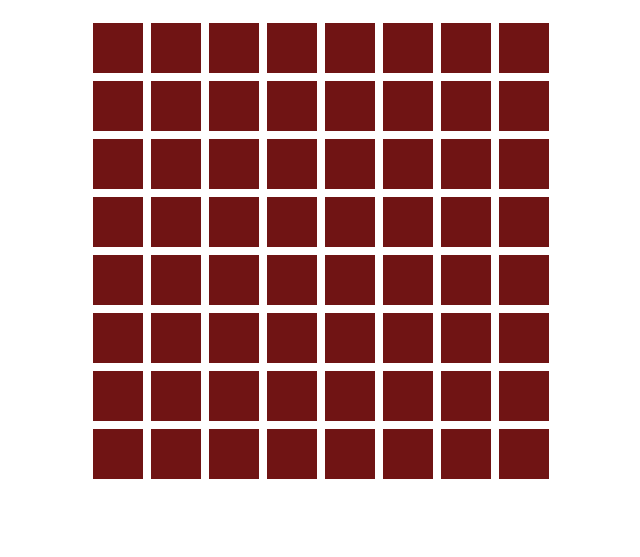
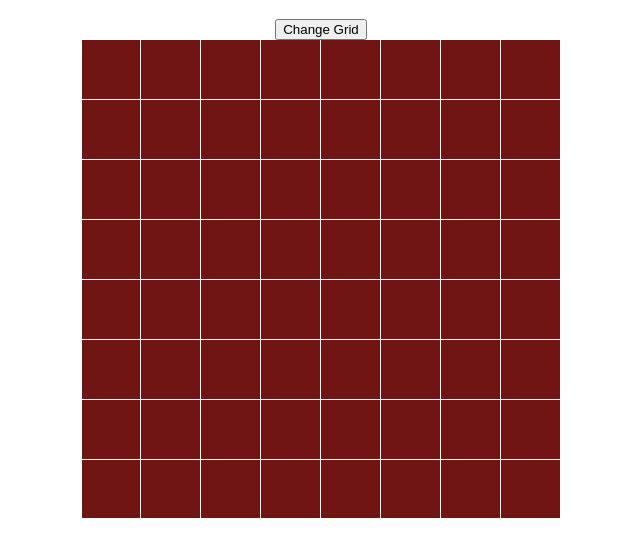
Before and after one commit to ipekt/js-grid, a plain HTML site: page index.html in a window 1280 px wide. Shown: the part 61-618 px from the top of the page, without its empty margins (319-959 px from the left). Drawn offline with nearby package versions, Linux system fonts and the light colour scheme.

Commit message:
completed

```diff
--- a/all.js
+++ b/all.js
@@ -1,10 +1,33 @@
-// make 16 x 16 grid
+
 $(document).ready(function() {
-  var j = 64;
-  for(var i = 0; i < j - 1; i++) {
-    $(".container").append('<div class="square"></div>');
-  };
-  $(".square").mouseover(function() {
-    $(this).removeClass("square").addClass("changeColor");
+  var grid = 8;
+
+  function bindColourChange(square) {
+    square.mouseover(function() {
+      $(this).removeClass("square").addClass("changeColor");
+    });
+  }
+
+  function makeGrid(grid) {
+    var rows, columns = 0;
+    var row, square, width;
+    for (rows = 0; rows < grid; rows++) {
+      width = (480 - grid - 1) / grid;
+      row = $('<div class="row"' + 'style=height:' + width + 'px;"></div>');
+      for (columns = 0; columns < grid; columns++) {
+        square = $('<div class="square"' + 'style=width:' + width + 'px;' + 'height:' + width + 'px;"></div>');
+        bindColourChange(square);
+        row.append(square);
+      };
+      $('.container').append(row);
+    }
+  }
+
+  $("#changeGrid").on('click', function() {
+    var gridNum = prompt("Please enter grid number you would like", "8");
+    $('.container .row').remove();
+    makeGrid(gridNum);
   });
+
+  makeGrid(grid);
  });
--- a/index.html
+++ b/index.html
@@ -9,8 +9,8 @@
 </head>
 <body>
   <h1>This is my grid</h1>
+  <button id="changeGrid">Change Grid</button>
   <div class="container">
-    <div class="square"></div>
   </div>
 </body>
 </html>
--- a/style.css
+++ b/style.css
@@ -2,27 +2,36 @@ h1 {
   text-align: center;
 }
 
+button {
+  margin: 0 auto;
+  display: block;
+}
 
 .container {
-  width: 465px;
-  height: 465px;
+  width: 480px;
+  height: 480px;
   margin: 0 auto;
   background: none;
   border: rgb(112, 20, 20);
 }
 
 .square {
-  width: 50px;
-  height: 50px;
-  margin: 4px;
+  /*width: 50px;
+  height: 50px;*/
+  margin: 0.5px;
   background: rgb(112, 20, 20);
   float: left;
+}
+
+.row {
+  clear: both;
+  /*height: 50px;*/
 }
 
 .changeColor {
   width: 50px;
   height: 50px;
-  margin: 4px;
+  margin: 0.5px;
   background: rgb(208, 46, 46);
   float: left;
 }
```
